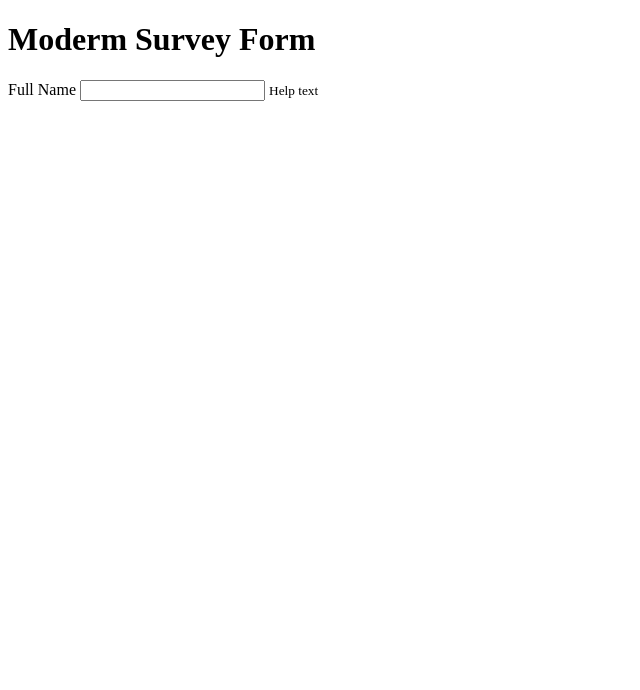
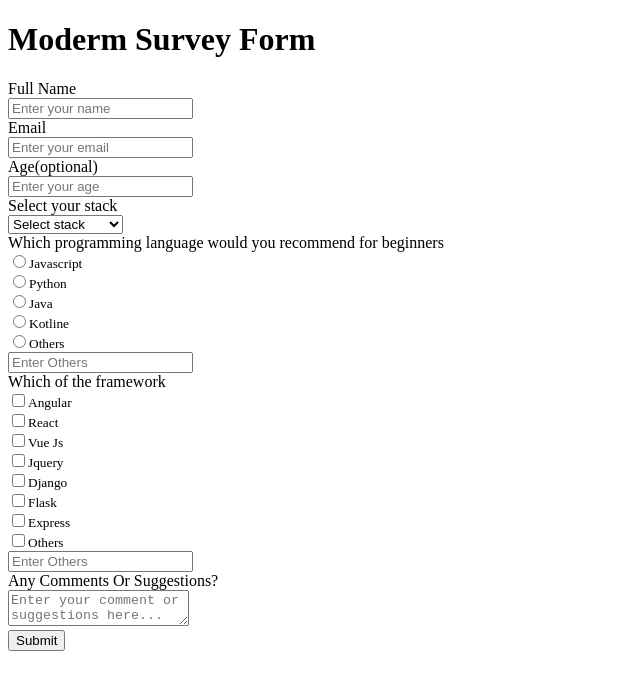
Before and after one commit to hillarykings/Moderm-Survey-Form, a plain HTML site: page index.html in a window 1280 px wide. Shown: the whole page, without its empty margins (0-640 px from the left). Drawn offline with Linux system fonts and the light colour scheme.

Commit message:
Finished html markup for the survey form

```diff
--- a/index.html
+++ b/index.html
@@ -5,18 +5,68 @@
     <meta name="viewport" content="width=device-width, initial-scale=1.0">
     <meta http-equiv="X-UA-Compatible" content="ie=edge">
     <title>Survey Form</title>
+    <link rel="stylesheet" href="style.css">
 </head>
 <body>
     <div class="main">
+        <!-- From heading title -->
         <div class="heading">
             <h1>Moderm Survey Form</h1>
         </div>
 
-        <div class="form-group">
+        <div class="survey-form">
           <form>
-            <label for="">Full Name</label>
-            <input type="text" name="" id="" class="form-control" placeholder="" aria-describedby="helpId">
-            <small id="helpId" class="text-muted">Help text</small>
+            <div class="form-group">
+                <label for="">Full Name</label><br>
+                <input type="text" name="" id="" class="form-control" placeholder="Enter your name" aria-describedby="helpId">
+            </div>
+            <div class="form-group">
+                <label for="">Email</label><br>
+                <input type="text" name="" id="" class="form-control" placeholder="Enter your email" aria-describedby="helpId">
+            </div>
+            <div class="form-group">
+                <label for="">Age(optional)</label><br>
+                <input type="text" name="" id="" class="form-control" placeholder="Enter your age" aria-describedby="helpId">
+            </div>
+            <div class="form-group">
+                <label for="">Select your stack</label><br>
+               <select name="stack" id="" class="form-control">
+                   <option>Select stack</option>
+                   <option>Full Stack</option>
+                   <option>Front-End</option>
+                   <option>Back-End</option>
+                   <option>UI/UX Designer</option>
+                   <option>Data Analyst</option>
+                   <option>Others</option>
+               </select>
+            </div>
+            <div>
+                <label for="">Which programming language would you recommend for beginners</label><br>
+                <input type="radio" name="radio" id="" value="Javascript"><small>Javascript</small><br>
+                <input type="radio" name="radio" id="" value="Python"><small>Python</small><br>
+                <input type="radio" name="radio" id="" value="Java"><small>Java</small><br>
+                <input type="radio" name="radio" id="" value="Kotline"><small>Kotline</small><br>
+                <input type="radio" name="radio" id="" value="Others"><small>Others</small><br>
+                <input type="text" name="radio" id="" placeholder="Enter Others" class="form-control">
+            </div>
+            <div>
+                <label for="">Which of the framework</label><br>
+                <input type="checkbox" name="Angular" id=""><small>Angular</small><br>
+                <input type="checkbox" name="React" id=""><small>React</small><br>
+                <input type="checkbox" name="Vue" id=""><small>Vue Js</small><br>
+                <input type="checkbox" name="Jquery" id=""><small>Jquery</small><br>
+                <input type="checkbox" name="Django" id=""><small>Django</small><br>
+                <input type="checkbox" name="Flask" id=""><small>Flask</small><br>
+                <input type="checkbox" name="Express" id=""><small>Express</small><br>
+                <input type="checkbox" name="Others" id=""><small>Others</small><br>
+                <input type="text" name="radio" id="" placeholder="Enter Others" class="form-control">
+            </div>
+            <div>
+                <label for="">Any Comments Or Suggestions?</label><br>
+                <!-- <input type="text" name="message" id="text-area" placeholder="Enter your comment or suggestions here..."> -->
+                <textarea name="comments" id="text-area" placeholder="Enter your comment or suggestions here..."></textarea>
+            </div>
+           <input type="submit" value="Submit">
           </form>
         </div>
     </div>
```
